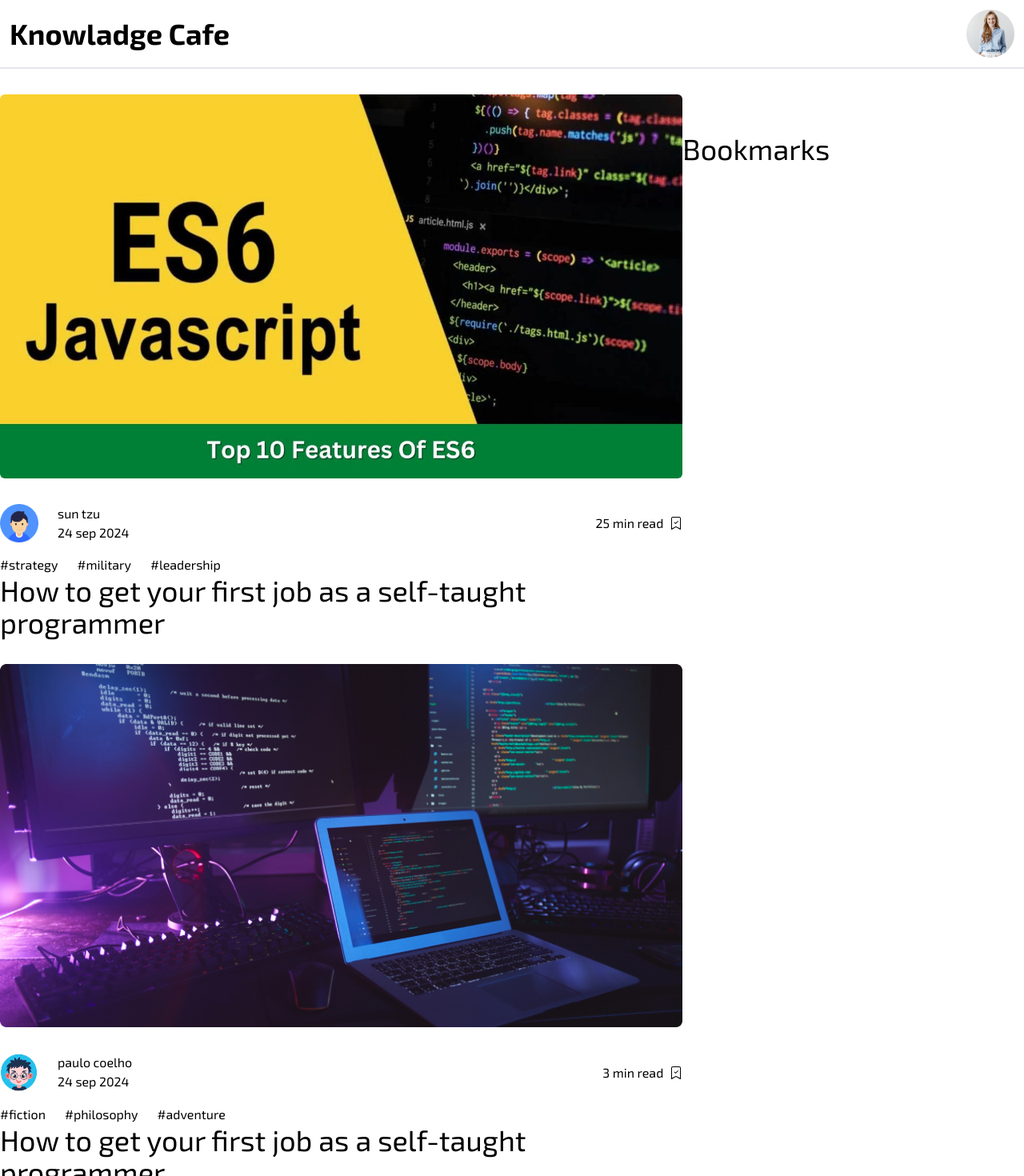
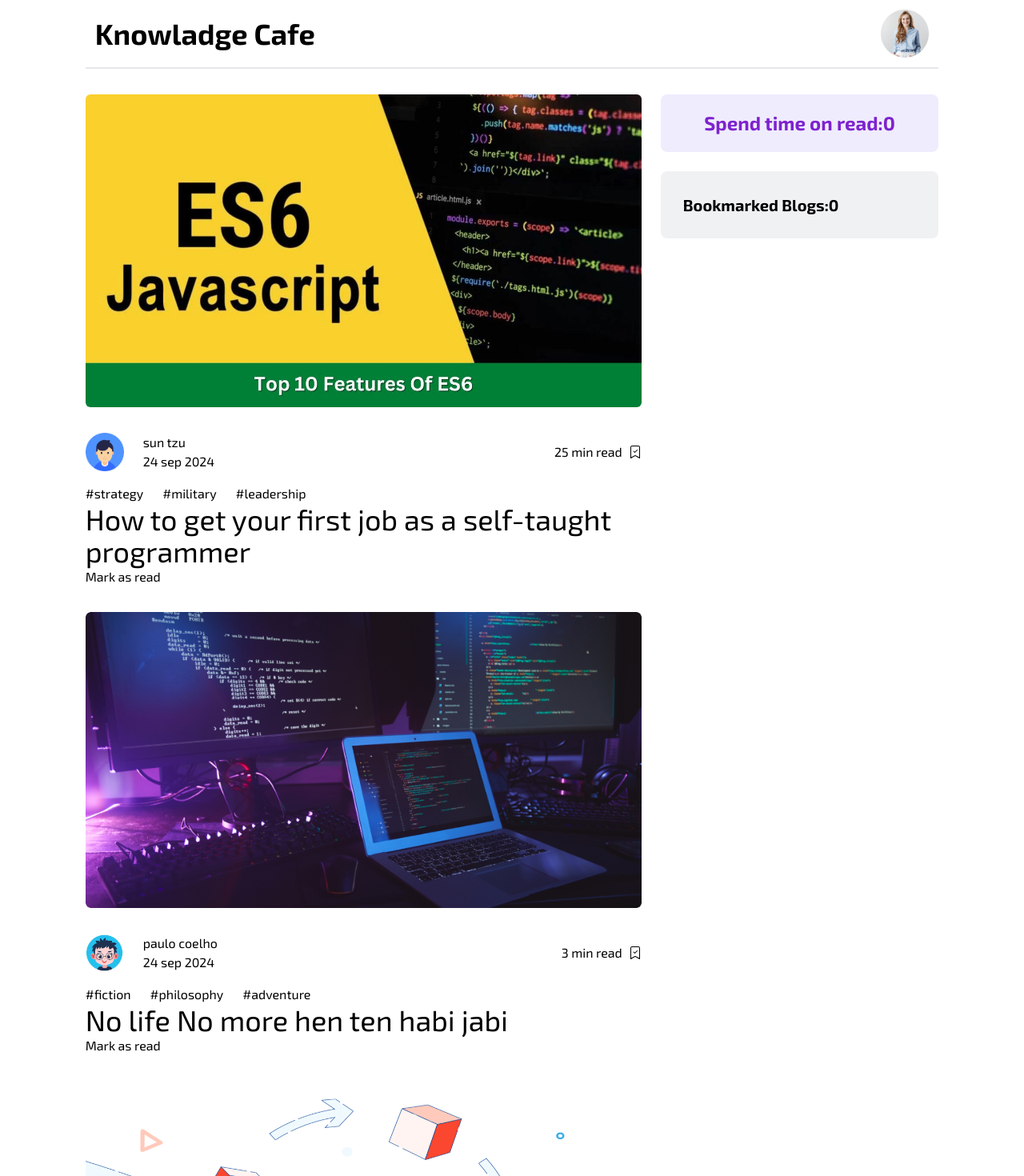
Before and after one commit to Nazmusshakib5/React-Hero-02, a React (Vite) app: page / in a window 1280 px wide. Shown: the top 1470 px of the page at 80% size. Built offline with nearby package versions, Linux system fonts and the light colour scheme.

Commit message:
project done

```diff
--- a/public/data.json
+++ b/public/data.json
@@ -1,5 +1,6 @@
 [
     {
+      "id":"1",
       "title": "How to get your first job as a self-taught programmer",
       "cover_img": "../src/assets/images/1.jpg",
       "author": "sun tzu",
@@ -10,7 +11,8 @@
       "date":"24 sep 2024"
     },
     {
-      "title": "How to get your first job as a self-taught programmer",
+      "id":"2",
+      "title": "No life No more hen ten habi jabi",
       "cover_img": "../src/assets/images/2.png",
       "author": "paulo coelho",
       "author_img": "../src/assets/images/boy2.png",
@@ -20,6 +22,7 @@
       "date":"24 sep 2024"
     },
     {
+      "id":"3",
       "title": "thinking, fast and slow How to get your first job as a self-taught programmer",
       "cover_img": "../src/assets/images/3.png",
       "author": "daniel kahneman",
@@ -30,6 +33,7 @@
       "date":"24 sep 2024"
     },
     {
+      "id":"4",
       "title": "sapiens: a brief history of humankind and How to get your first job as a self-taught programmer",
       "cover_img": "../src/assets/images/4.jpg",
       "author": "yuval noah harari",
--- a/src/App.jsx
+++ b/src/App.jsx
@@ -1,4 +1,5 @@
 
+import { useState } from 'react';
 import './App.css'
 import Blogs from './components/Blogs'
 import Bookmarks from './components/Bookmarks'
@@ -6,12 +7,23 @@ import Header from './components/Header'
 
 function App() {
 
+  const [bookmarks,setBookmarks]=useState([]);
+  const [timee,setTimee]=useState(0);
+
+    const bookMarkHandle=(blog)=>{
+      const newBookmarks=[...bookmarks,blog]
+        setBookmarks(newBookmarks);
+    }
+
+    const readingTimeHandler=(readingTime)=>{
+      setTimee(timee+Number(readingTime))
+    }
   return (
     <>
       <Header></Header>
-      <div className='md:flex max-w-7xl mx-auto'>
-        <Blogs></Blogs>
-        <Bookmarks></Bookmarks>
+      <div className='md:flex md:max-w-7xl w-5/6 mx-auto gap-6'>
+        <Blogs bookMarkHandle={bookMarkHandle} readingTimeHandler={readingTimeHandler}></Blogs>
+        <Bookmarks bookmarks={bookmarks} timee={timee}></Bookmarks>
       </div>
     </>
   )
--- a/src/components/Blog.jsx
+++ b/src/components/Blog.jsx
@@ -1,6 +1,6 @@
 import PropTypes from 'prop-types';
 import { BsBookmarkCheck } from "react-icons/bs";
-const Blog = ({blog}) => {
+const Blog = ({blog,bookMarkHandle,readingTimeHandler}) => {
     const {title,cover_img,author,author_img,reading_time,hashtags,status,date}=blog;
     return (
         <div className='mb-8'>
@@ -15,7 +15,7 @@ const Blog = ({blog}) => {
                 </div>
                 <div className='flex items-center'>
                     <h3> {reading_time} min read</h3>
-                    <button className='ms-2'>
+                    <button onClick={()=>bookMarkHandle(blog)} className='ms-2'>
                     <BsBookmarkCheck />
                     </button>
                 </div>
@@ -26,6 +26,7 @@ const Blog = ({blog}) => {
                 }
             </div>
             <h1 className='text-4xl '>{title}</h1>
+            <button onClick={()=>readingTimeHandler(blog.reading_time)}><a>Mark as read</a></button>
         </div>
     );
 };
--- a/src/components/Blogs.jsx
+++ b/src/components/Blogs.jsx
@@ -2,7 +2,7 @@ import { useEffect } from "react";
 import { useState } from "react";
 import Blog from "./Blog";
 
-const Blogs = () => {
+const Blogs = ({bookMarkHandle,readingTimeHandler}) => {
     const [blogs,setBlogs]=useState([])
     useEffect(()=>{
         fetch('data.json')
@@ -12,7 +12,7 @@ const Blogs = () => {
     return (
         <div className="md:w-2/3">
             {
-                blogs.map(item => <Blog key={item.tile} blog={item}></Blog>)
+                blogs.map(item => <Blog readingTimeHandler={readingTimeHandler} bookMarkHandle={bookMarkHandle} key={item.id} blog={item}></Blog>)
             }
         </div>
     );
--- a/src/components/Bookmarks.jsx
+++ b/src/components/Bookmarks.jsx
@@ -1,9 +1,22 @@
+import { useState } from "react";
 
 
-const Bookmarks = () => {
+const Bookmarks = ({bookmarks,timee}) => {
+
+
     return (
-        <div className="md:w-1/3 mt-12">
-            <h1 className="text-4xl ">Bookmarks</h1>
+        <div className="md:w-1/3 flex flex-col">
+            <div className="bg-[#6047EC]/10 rounded-lg mb-6">
+            <h1 className="text-2xl text-center p-5 text-purple-700 font-bold">Spend time on read:{timee}</h1>
+            </div>
+            <div className="p-7 bg-slate-500/10 rounded-lg">
+                <div><p className="font-bold text-xl">Bookmarked Blogs:{bookmarks.length}</p></div>
+                {
+                    bookmarks.map(item => <div className="text-lg font-bold bg-white mt-4 px-5 py-5
+                    rounded-lg" key={item.id}>{item.title}</div>)
+                }
+
+            </div>
         </div>
     );
 };
--- a/src/components/Header.jsx
+++ b/src/components/Header.jsx
@@ -1,7 +1,7 @@
 import profile from '../assets/images/profile.png'
 const Header = () => {
     return (
-        <div className='flex justify-between items-center mb-8 p-3 border-b-2 max-w-7xl mx-auto'>
+        <div className='flex justify-between items-center mb-8 p-3 border-b-2 w-5/6 md:max-w-7xl mx-auto'>
             <h1 className='text-4xl font-bold text-black-500'>Knowladge Cafe</h1>
             <img src={profile} alt="" />
         </div>
```
